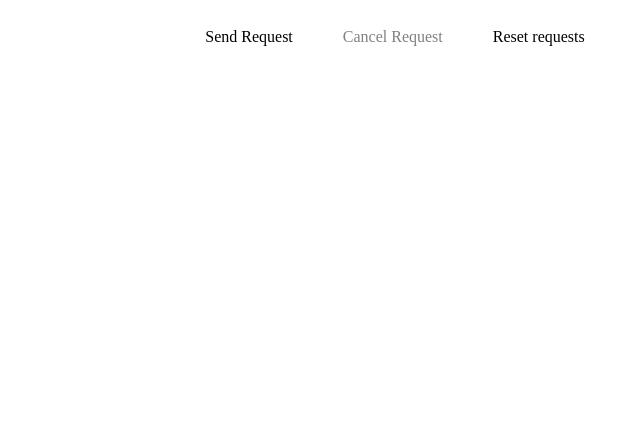
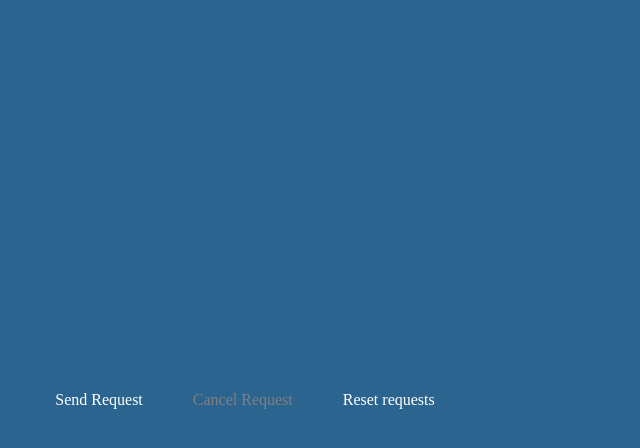
Before and after one commit to Rolanddoda/axios-cancel-previous-request, a Vue app: page / in a window 1280 px wide. Shown: the top 448 px of the page, without its empty margins (245-885 px from the left). Built offline with nearby package versions, Linux system fonts and the light colour scheme.

Commit message:
Add style

```diff
--- a/src/App.vue
+++ b/src/App.vue
@@ -87,4 +87,31 @@ export default {
 };
 </script>
 
-<style lang="scss"></style>
+<style>
+body,
+html,
+#app {
+  width: 100%;
+  height: 100%;
+}
+
+* {
+  box-sizing: border-box;
+  font-family: cursive;
+  -webkit-font-smoothing: antialiased;
+  -moz-osx-font-smoothing: grayscale;
+}
+
+body {
+  padding: 0;
+  margin: 0;
+  text-align: center;
+  color: white;
+  background: #2c6490;
+}
+
+#app {
+  display: grid;
+  grid-template-columns: 1fr 300px;
+}
+</style>
```
